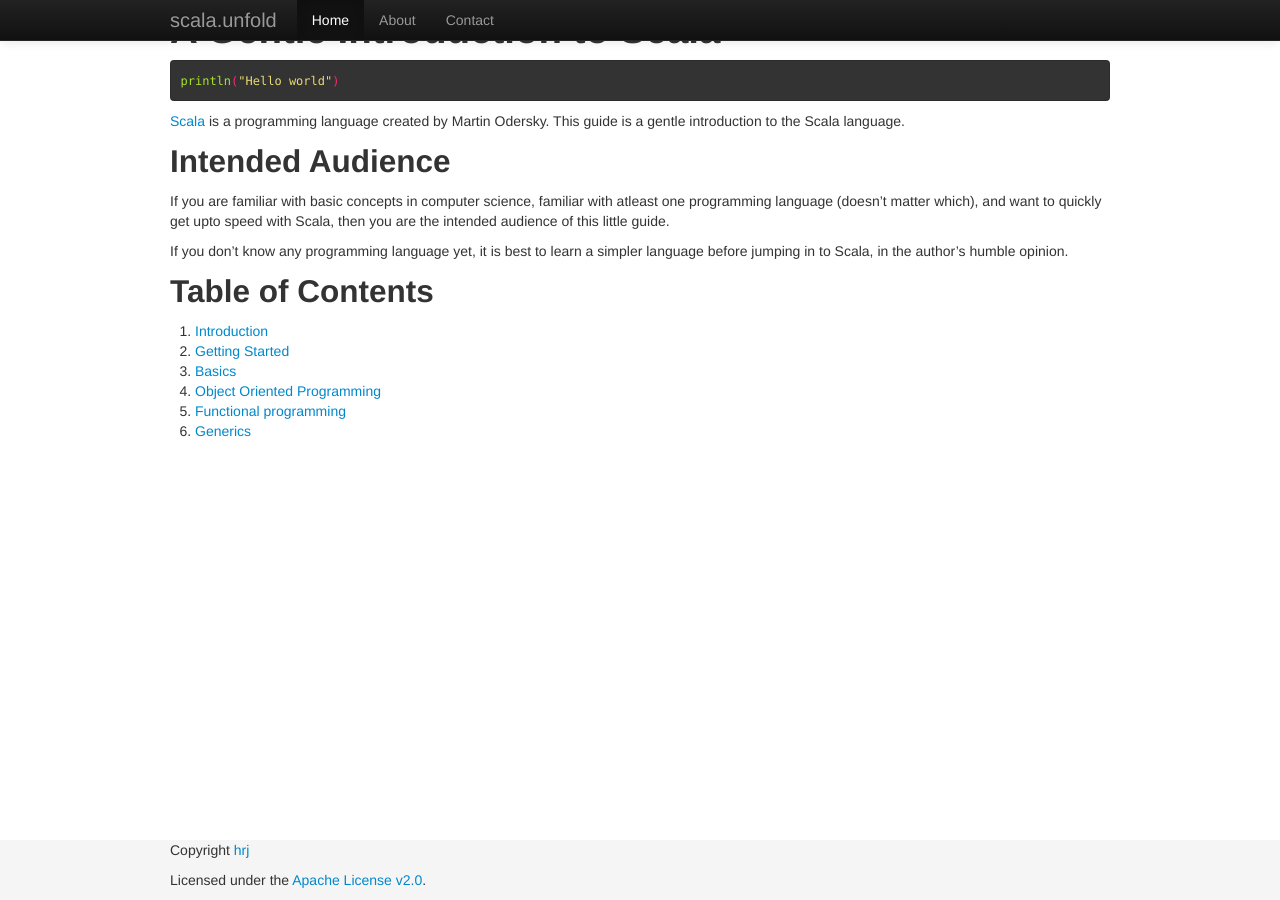
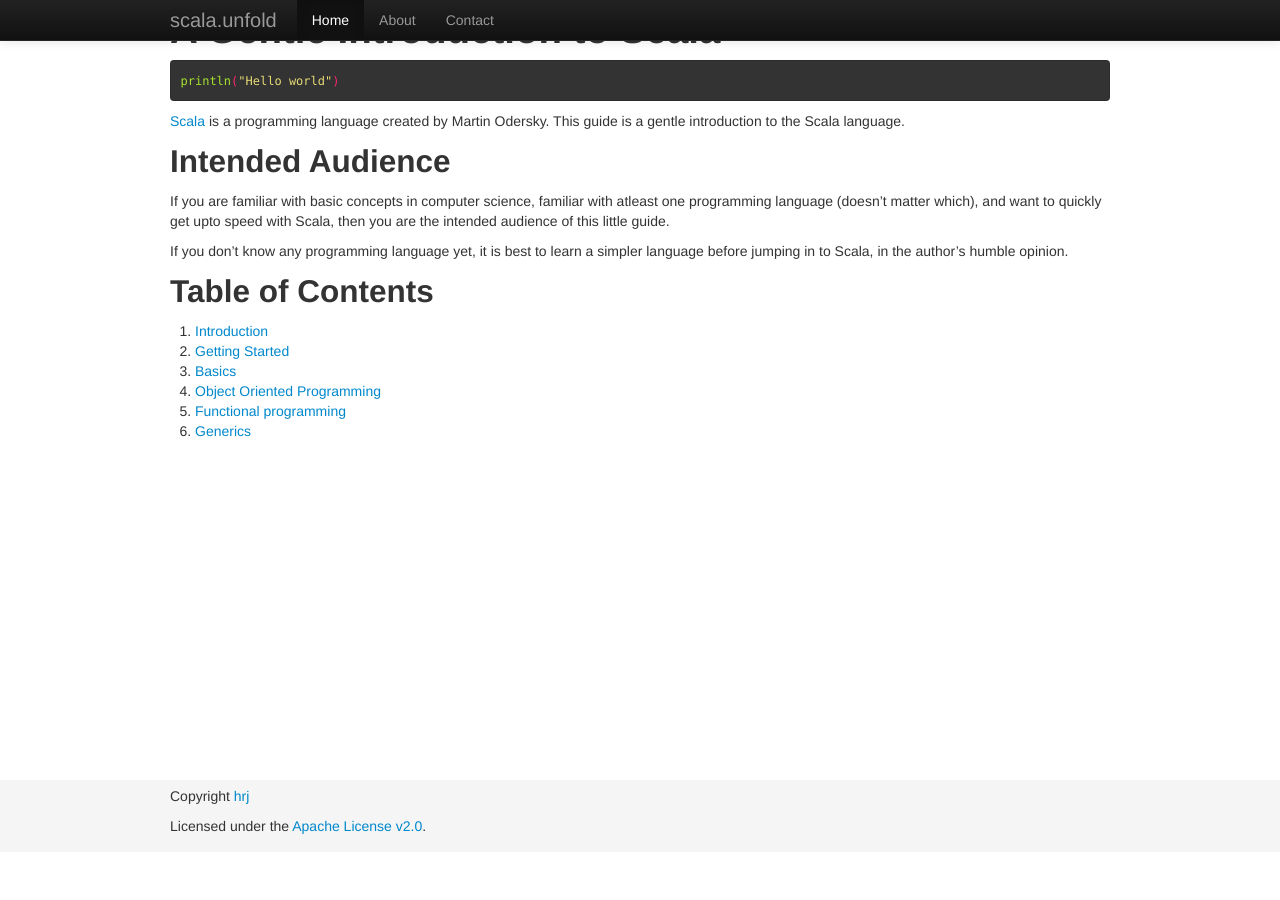
Before and after one commit to hrj/scala.unfold, a Jekyll site: the page built from index.md, in a window 1280 px wide and 900 px high, scrolled down 60 px. Built offline with Jekyll 4.4.1, drawn with Linux system fonts in a browser that asks for light colours; Markdown is read by kramdown in place of the engine named in the settings.

Commit message:
Adjusted footer

```diff
--- a/css/unfold.css
+++ b/css/unfold.css
@@ -12,8 +12,8 @@ body {
   min-height: 100%;
   height: auto !important;
   height: 100%;
-  /* Negative indent footer by it's height */
-  margin: 0 auto -60px;
+  /* Negative indent footer by it's height + margin-top of contents */
+  margin: 0 auto -120px;
 }
 
 /* Set the fixed height of the footer here */
@@ -23,6 +23,7 @@ body {
 }
 #footer {
   background-color: #f5f5f5;
+  padding: 6px;
 }
 
 /* Lastly, apply responsive CSS fixes as necessary */
```
